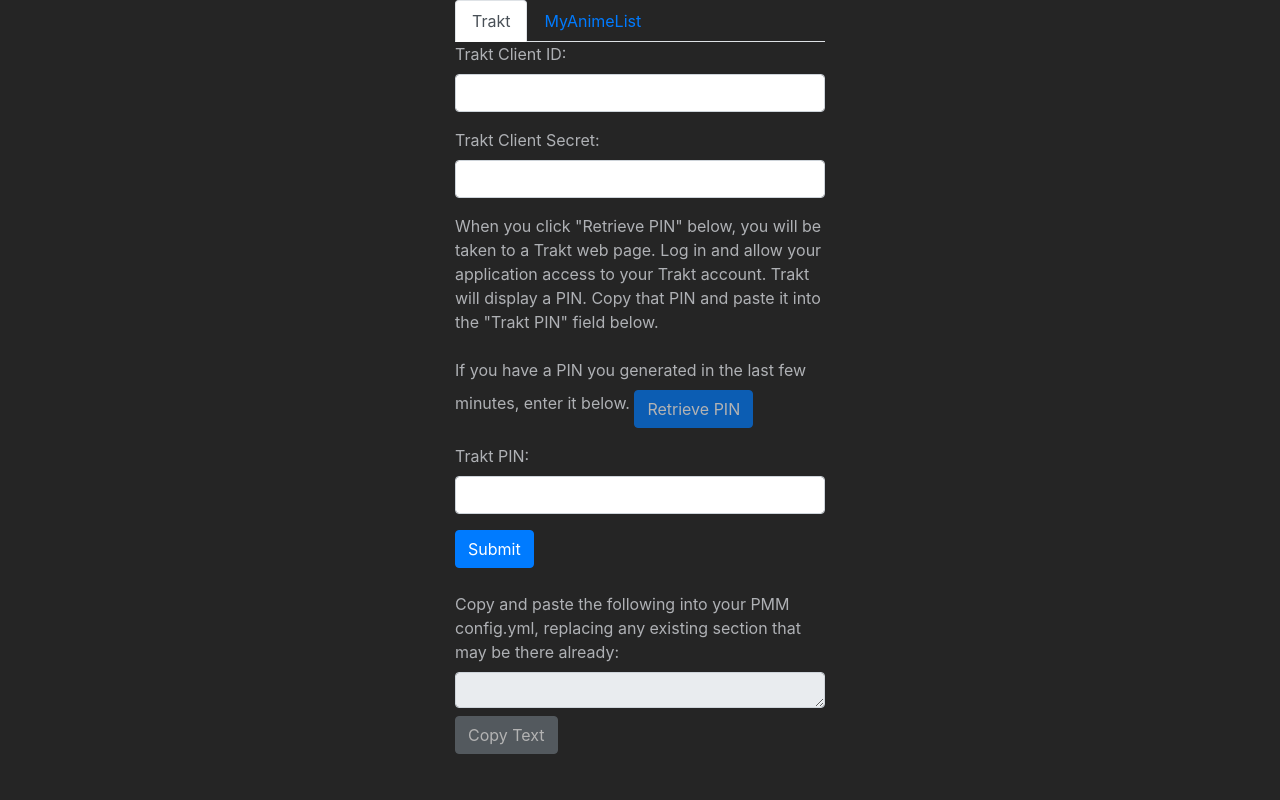
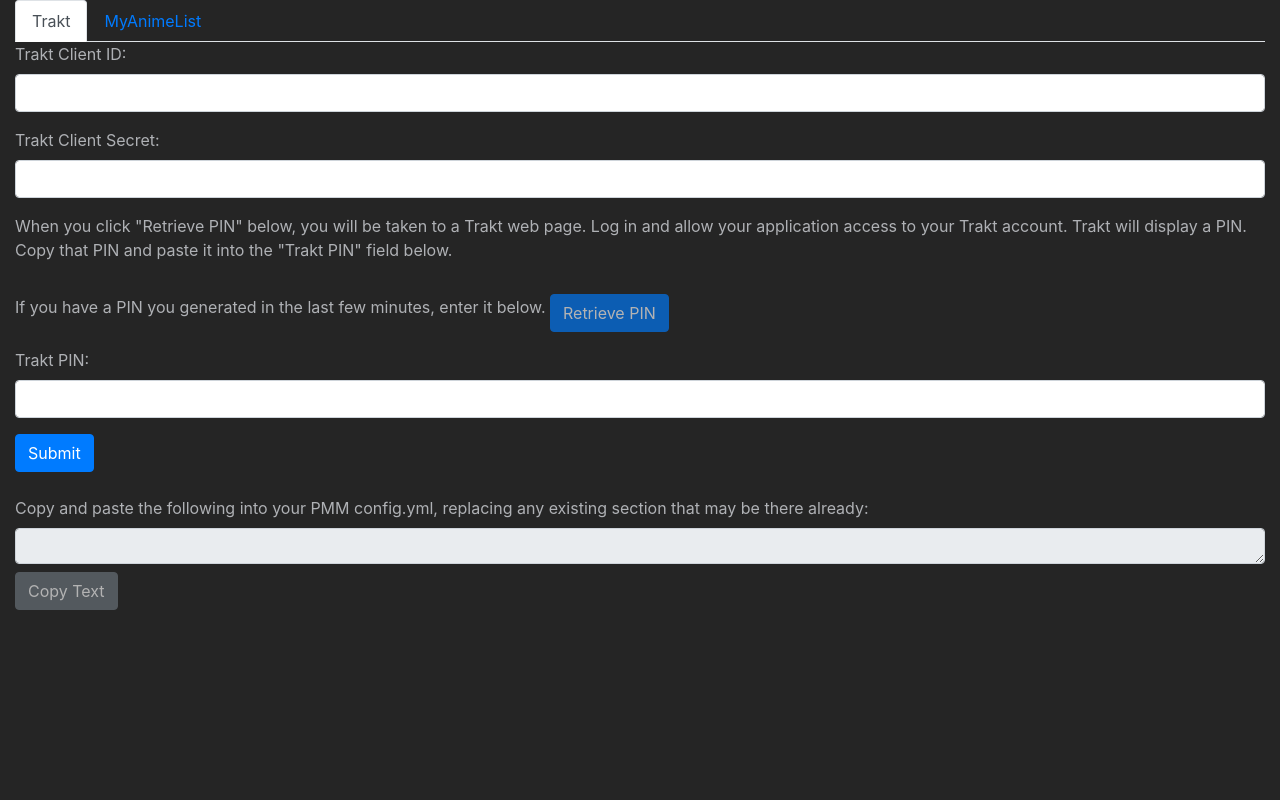
Before and after one commit to Kometa-Team/Trakt-MAL-OAuth, a Flask app: page / in a window 1280 px wide. Run offline with Flask 3, Linux system fonts and the light colour scheme; some libraries are stand-ins or nearby versions.

Commit message:
adjust width

```diff
--- a/templates/index.html
+++ b/templates/index.html
@@ -6,7 +6,7 @@
     <link rel="stylesheet" href="https://stackpath.bootstrapcdn.com/bootstrap/4.3.1/css/bootstrap.min.css">
 </head>
 <body style="background-color:#252525;color: #afb1b5;">
-    <div class="container" style="max-width: 400px;margin: 0 auto;">
+    <div class="container" style="max-width: fit-content;margin: 0 auto;">
         <!-- Tab navigation -->
         <ul class="nav nav-tabs" id="myTab" role="tablist">
             <li class="nav-item">
```
